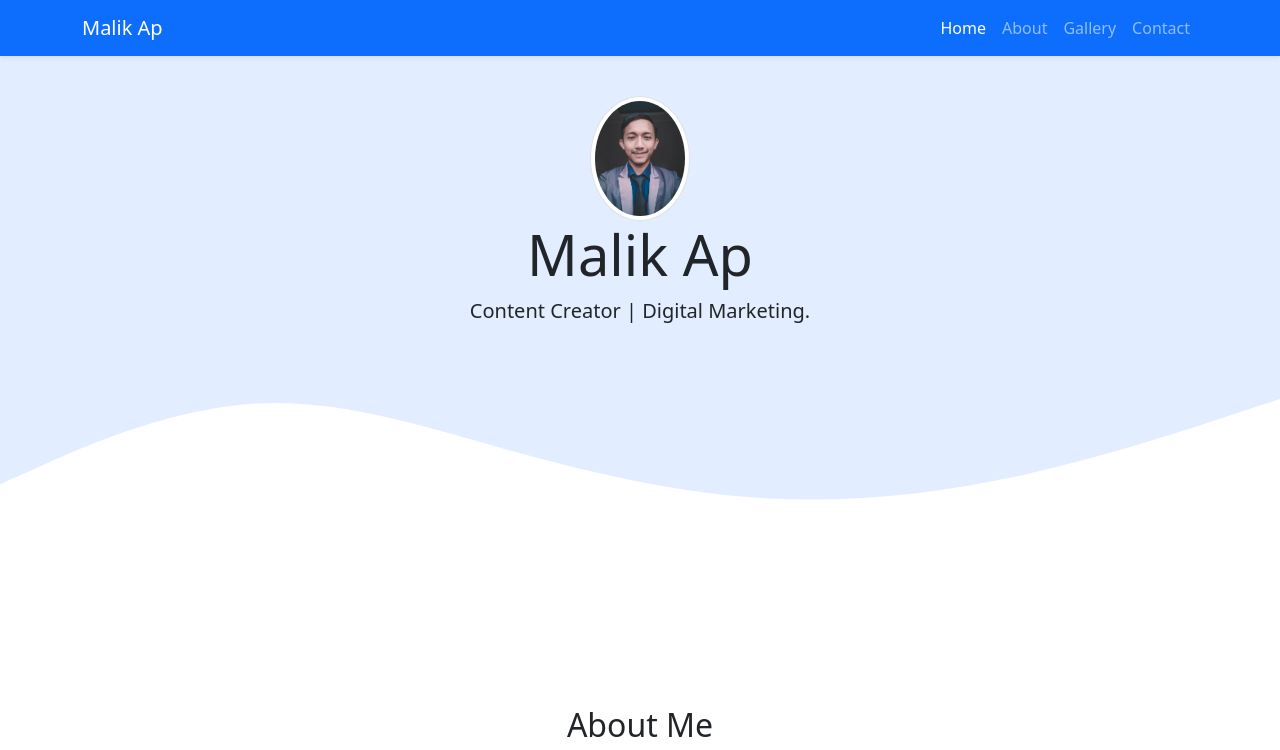
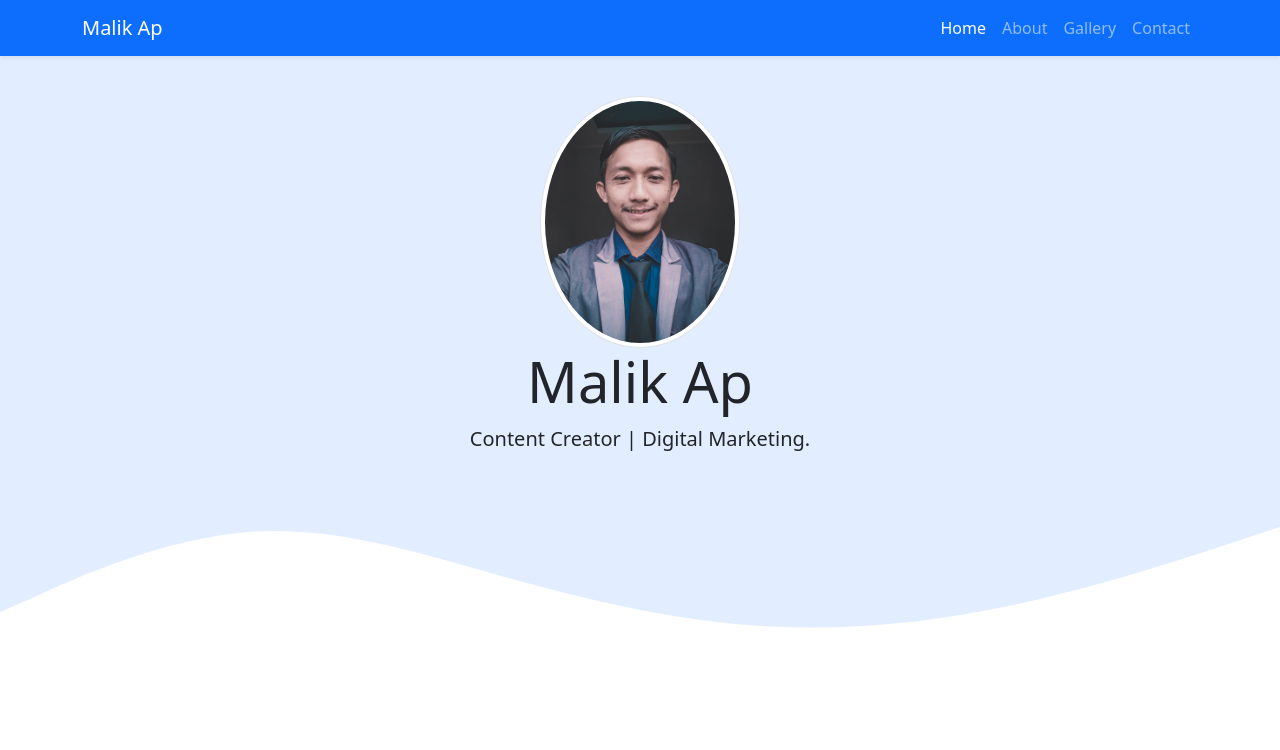
Before and after one commit to muhamadabdulkholik/muhamadabdulkholik.github.io, a plain HTML site: page index.html in a window 1280 px wide. Shown: the top 750 px of the page. Drawn offline with nearby package versions, Linux system fonts and the light colour scheme.

Commit message:
mengubah ukuran foto profil dari 100 ke 200

```diff
--- a/index.html
+++ b/index.html
@@ -47,7 +47,7 @@
 
  <!-- Jumbotron-->
  <section class="jumbotron text-center">
-     <img src="img/20210509_184956.jpg" alt=" Malik Ap" width="100" class="rounded-circle img-thumbnail">
+     <img src="img/20210509_184956.jpg" alt=" Malik Ap" width="200" class="rounded-circle img-thumbnail">
     <h1 class="display-4">Malik Ap</h1>
     <p class="lead">Content Creator | Digital Marketing.</p>
     <svg xmlns="http://www.w3.org/2000/svg" viewBox="0 0 1440 320"><path fill="#ffffff" fill-opacity="1" d="M0,160L48,138.7C96,117,192,75,288,69.3C384,64,480,96,576,122.7C672,149,768,171,864,176C960,181,1056,171,1152,149.3C1248,128,1344,96,1392,80L1440,64L1440,320L1392,320C1344,320,1248,320,1152,320C1056,320,960,320,864,320C768,320,672,320,576,320C480,320,384,320,288,320C192,320,96,320,48,320L0,320Z"></path></svg>
```
